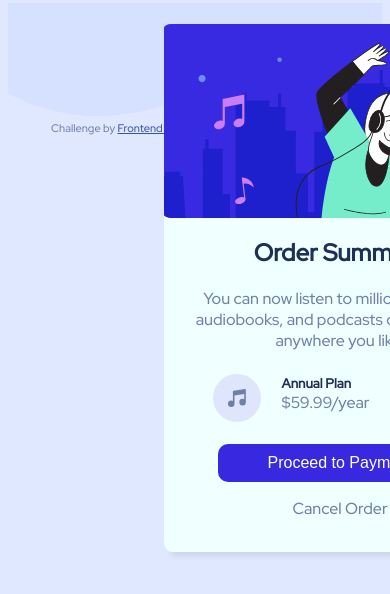
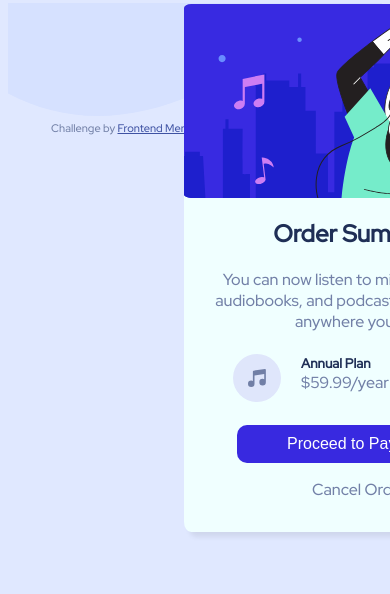
Before and after one commit to ThiciannyMarques/Portfolio, a plain HTML site: page order-summary-component-main/index.html in a window 390 px wide. Shown: the top 594 px of the page. Drawn offline with Linux system fonts and the light colour scheme.

Commit message:
Adicionando o css para celular e finalizando o projeto

```diff
--- a/order-summary-component-main/css/style.css
+++ b/order-summary-component-main/css/style.css
@@ -76,3 +76,16 @@ button{
 }
 .attribution { font-size: 11px; text-align: center; }
 .attribution a { color: hsl(228, 45%, 44%); }
+
+@media all and (max-width: 400px) {
+    main{
+        position:absolute;
+        text-align: center;
+        background-color: azure;
+        margin-top: -30%;
+        margin-left: 45%;
+        height: 33rem;
+        width: 22rem;
+        border-radius: 2%;
+    }
+}
```
